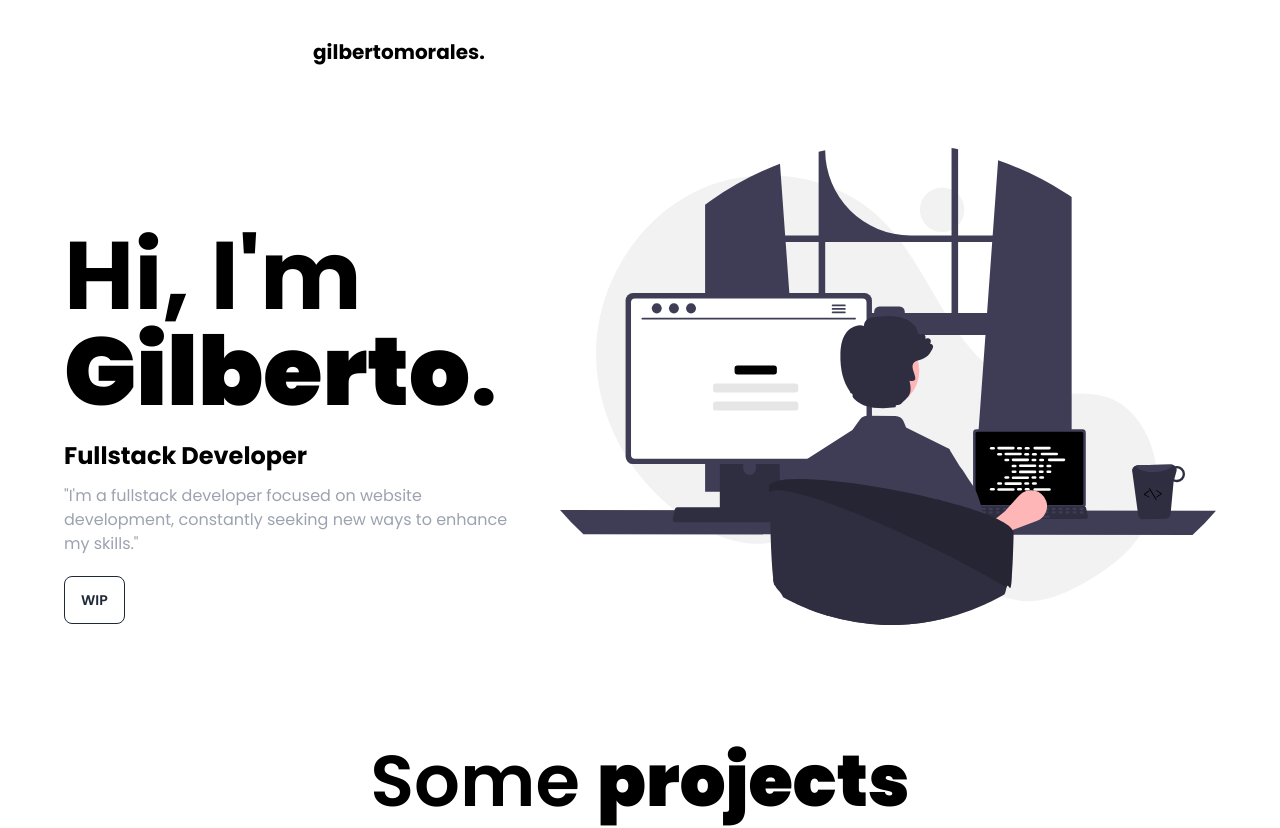
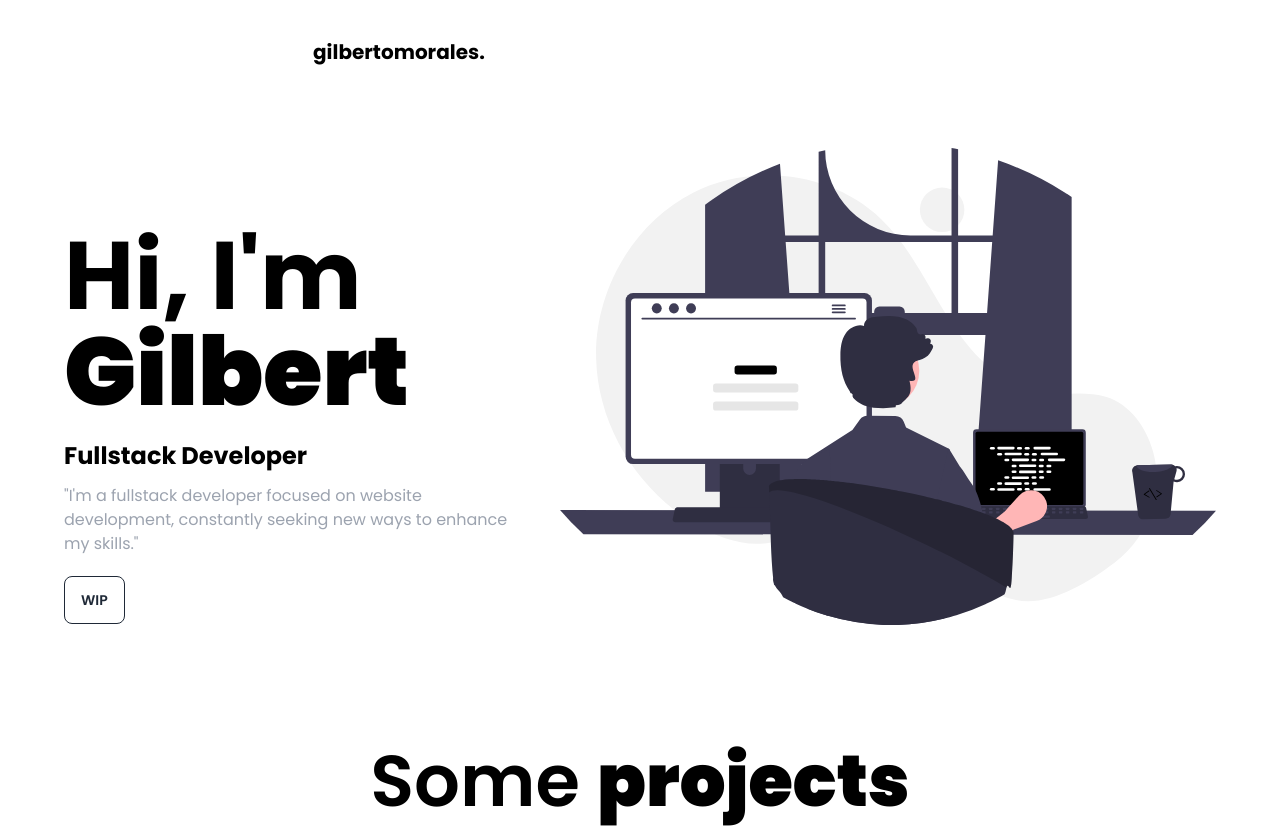
Before and after one commit to eumorales/portfolio-v2, a Next.js app: page / in a window 1280 px wide. Shown: the top 828 px of the page. Built offline with nearby package versions, Linux system fonts and the light colour scheme.

Commit message:
[FEAT] - Text animation

```diff
--- a/package.json
+++ b/package.json
@@ -11,7 +11,8 @@
   "dependencies": {
     "next": "14.1.0",
     "react": "^18",
-    "react-dom": "^18"
+    "react-dom": "^18",
+    "react-type-animation": "^3.2.0"
   },
   "devDependencies": {
     "autoprefixer": "^10.0.1",
--- a/src/app/components/About.jsx
+++ b/src/app/components/About.jsx
@@ -1,14 +1,31 @@
+'use client'
 import React from 'react';
+import { TypeAnimation } from 'react-type-animation';
 
 const About = () => {
   return (
     <div id="sobre" className="sobre flex flex-col md:flex-row justify-between items-center mx-auto max-w-6xl md:mt-12 mt-0">
       <div className="md:w-1/2 md:pr-8">
-        <h1 className="text-6xl md:text-8xl mt-20 font-bold text-black">Hi, I'm <strong>Gilberto</strong>.</h1>
+
+        <h1 className="text-6xl md:text-8xl mt-20 font-bold text-black">Hi, I'm <br></br><strong>
+
+        <TypeAnimation
+                            sequence={[
+                                'Gilberto',
+                                1000,
+                                'Morales',
+                                1000,
+                            ]}
+                            wrapper="span"
+                            speed={1}
+                            repeat={Infinity}
+                        />
+                        </strong></h1>
         <h4 className="text-xl mt-5 md:text-2xl text-black font-bold">Fullstack Developer</h4>
         <p className="descricao mt-3 text-gray-400">"I'm a fullstack developer focused on website development, constantly seeking new ways to enhance my skills."</p>
         <button className="mt-5 btn btn-outline">WIP</button>
         {/* Download CV */}
+
       </div>
       <div className="md:w-2/3 mt-8 md:mt-0 order-first md:order-last">
         <img id="sobre-img" src="assets/sobre.svg" alt="Sobre" className="max-w-full h-auto" />
--- a/src/app/components/Navbar.jsx
+++ b/src/app/components/Navbar.jsx
@@ -1,4 +1,3 @@
-
 import Link from 'next/link';
 import React from 'react';
 
```
Also changed, not shown: 1 other file (tests, documents, lock files or other folders).
